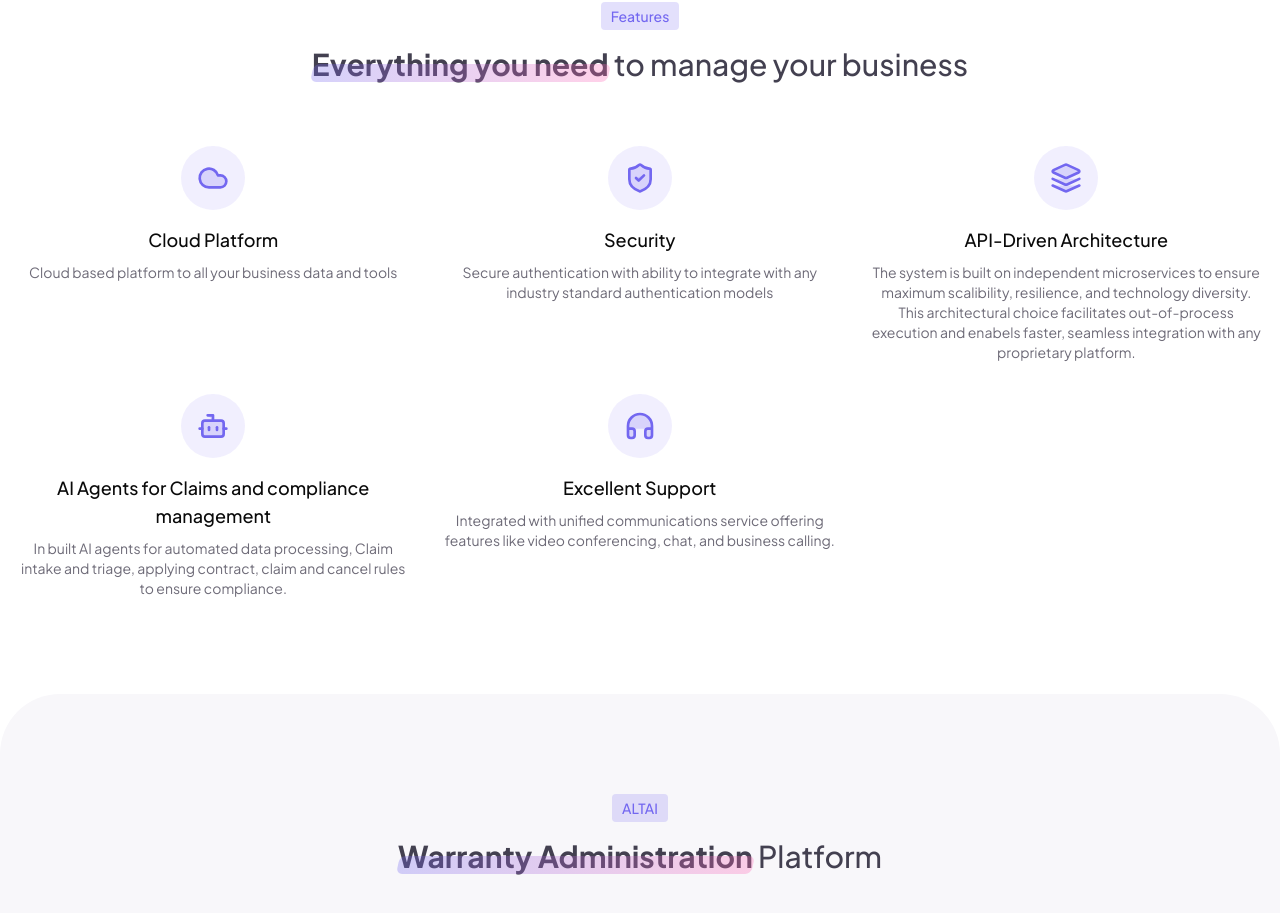
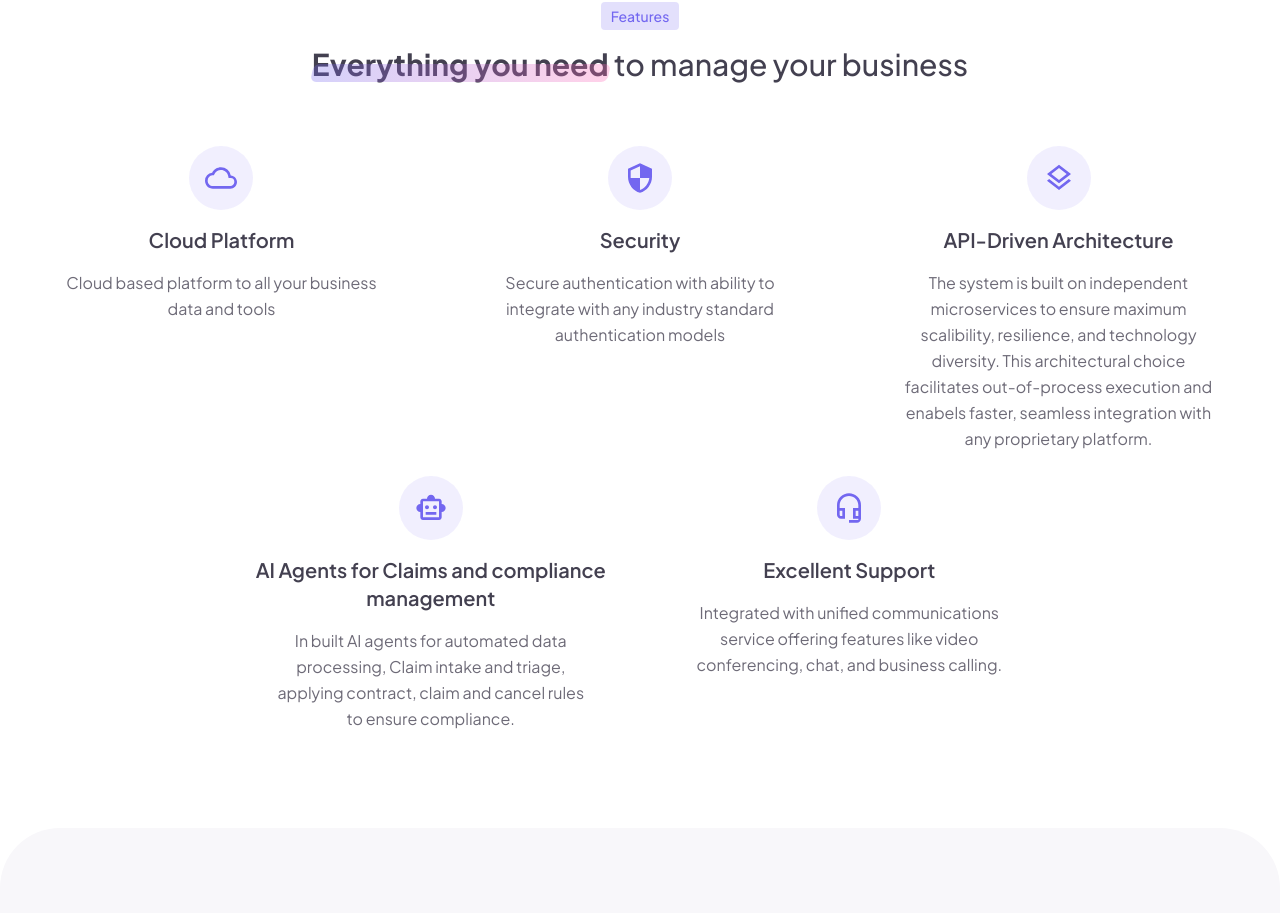
Before and after one commit to ksuryaprasadreddy/react-test, a Next.js app: page / in a window 1280 px wide. Shown: the part 1066-1979 px from the top of the page. Built offline with nearby package versions, Linux system fonts and the light colour scheme.

Commit message:
bugs fixes

```diff
--- a/app/page.tsx
+++ b/app/page.tsx
@@ -5,7 +5,8 @@ import Navbar from "@/components/Navbar";
 import { Button } from "@/components/ui/button";
 import Image from "next/image";
 import { motion } from "framer-motion";
-import { Star, Laptop, User, Diamond, BadgeCheck, Cloud, ShieldCheck, Layers, Bot, Headphones, ShoppingCart } from "lucide-react";
+import { Star, Laptop, User, Diamond, BadgeCheck, ShoppingCart } from "lucide-react";
+import { MdOutlineCloud, MdOutlineSecurity, MdOutlineLayers, MdOutlineSmartToy, MdOutlineHeadsetMic } from "react-icons/md";
 import TeamSection from "@/components/TeamSection";
 import PricingSection from "@/components/PricingSection";
 import FAQSection from "@/components/FAQSection";
@@ -48,54 +49,47 @@ const FeatureCard = ({ title, description, icon: Icon, className }: Feature & {
         <motion.div
           animate={{
             scale: isHovered ? 1.2 : 1,
+            rotate: isHovered ? 5 : 0,
           }}
-          transition={{ duration: 0.2 }}
+          transition={{ duration: 0.3 }}
         >
-          <Icon className="w-8 h-8 text-[#7367f0] fill-[#7367f0]/20" />
+          <Icon className="w-8 h-8 text-[#7367f0]" />
         </motion.div>
       </div>
-      <div className="flex flex-col items-center gap-2">
-        <motion.div
-          className="text-center text-lg font-medium leading-7"
-          animate={{
-            color: isHovered ? "#7367f0" : "var(--foreground)",
-          }}
-        >
-          {title}
-        </motion.div>
-        <div className="text-center text-[#2f2b3d]/70 dark:text-slate-400 text-sm">
-          {description}
-        </div>
-      </div>
+      <h3 className="text-xl font-semibold text-[#2f2b3d]/90 dark:text-white text-center">
+        {title}
+      </h3>
+      <p className="text-[#2f2b3d]/70 dark:text-slate-400 text-center leading-relaxed max-w-xs">
+        {description}
+      </p>
     </motion.div>
   );
 };
 
-const TestimonialCard = ({
-  content,
-  author,
-  role,
-  rating,
-  image,
-}: Testimonial) => (
+const TestimonialCard = ({ content, author, role, rating, image }: Testimonial) => (
   <motion.div
-    className="flex flex-col justify-center items-center gap-4 p-6 bg-white dark:bg-slate-800 rounded-md shadow-[0px_3px_12px_0px_rgba(47,43,61,0.14)] dark:shadow-none"
-    initial={{ opacity: 0, y: 20 }}
-    whileInView={{ opacity: 1, y: 0 }}
-    transition={{ duration: 0.5 }}
+    className="bg-white dark:bg-slate-800 p-6 rounded-lg shadow-sm border border-gray-100 dark:border-gray-700"
+    whileHover={{ y: -5 }}
+    transition={{ duration: 0.3 }}
   >
-    <p className="text-[#2f2b3d]/70 dark:text-slate-300 text-sm">{content}</p>
-    <div className="flex gap-0.5">
-      {Array.from({ length: rating }).map((_, i) => (
-        <Star key={i} className="w-5 h-5 fill-[#7367f0] text-[#7367f0]" />
+    <div className="flex gap-1 mb-4">
+      {[...Array(5)].map((_, i) => (
+        <Star
+          key={i}
+          className={`w-4 h-4 ${i < rating ? "fill-yellow-400 text-yellow-400" : "text-gray-300"
+            }`}
+        />
       ))}
     </div>
+    <p className="text-[#2f2b3d]/70 dark:text-slate-300 mb-6 leading-relaxed">
+      "{content}"
+    </p>
     <div className="flex items-center gap-3">
       <Image
         src={image}
         alt={author}
-        width={32}
-        height={32}
+        width={40}
+        height={40}
         className="rounded-full"
       />
       <div className="flex flex-col">
@@ -116,31 +110,31 @@ export default function HomePage() {
       title: "Cloud Platform",
       description:
         "Cloud based platform to all your business data and tools",
-      icon: Cloud,
+      icon: MdOutlineCloud,
     },
     {
       title: "Security",
       description:
         "Secure authentication with ability to integrate with any industry standard authentication models",
-      icon: ShieldCheck,
+      icon: MdOutlineSecurity,
     },
     {
       title: "API-Driven Architecture",
       description:
         "The system is built on independent microservices to ensure maximum scalibility, resilience, and technology diversity. This architectural choice facilitates out-of-process execution and enabels faster, seamless integration with any proprietary platform.",
-      icon: Layers,
+      icon: MdOutlineLayers,
     },
     {
       title: "AI Agents for Claims and compliance management",
       description:
         "In built AI agents for automated data processing, Claim intake and triage, applying contract, claim and cancel rules to ensure compliance.",
-      icon: Bot,
+      icon: MdOutlineSmartToy,
     },
     {
       title: "Excellent Support",
       description:
         "Integrated with unified communications service offering features like video conferencing, chat, and business calling.",
-      icon: Headphones,
+      icon: MdOutlineHeadsetMic,
     },
     // {
     //   title: "Well Documented",
@@ -264,7 +258,7 @@ export default function HomePage() {
             </p> */}
           </motion.div>
 
-          <div className="flex flex-wrap gap-8">
+          <div className="flex flex-wrap justify-center gap-6">
             {features.map((feature, index) => (
               <FeatureCard
                 key={index}
--- a/components/ContactSection.tsx
+++ b/components/ContactSection.tsx
@@ -89,7 +89,7 @@ const ContactSection: React.FC = () => {
               <img
                 src="https://lumanisystems.com/images/contact.jpg"
                 alt="Preview"
-                className="w-full h-full object-cover rounded-tl-[60px] relative z-10"
+                className="w-full h-[450px] object-cover rounded-tl-[60px] relative z-10"
               />
             </div>
 
```
